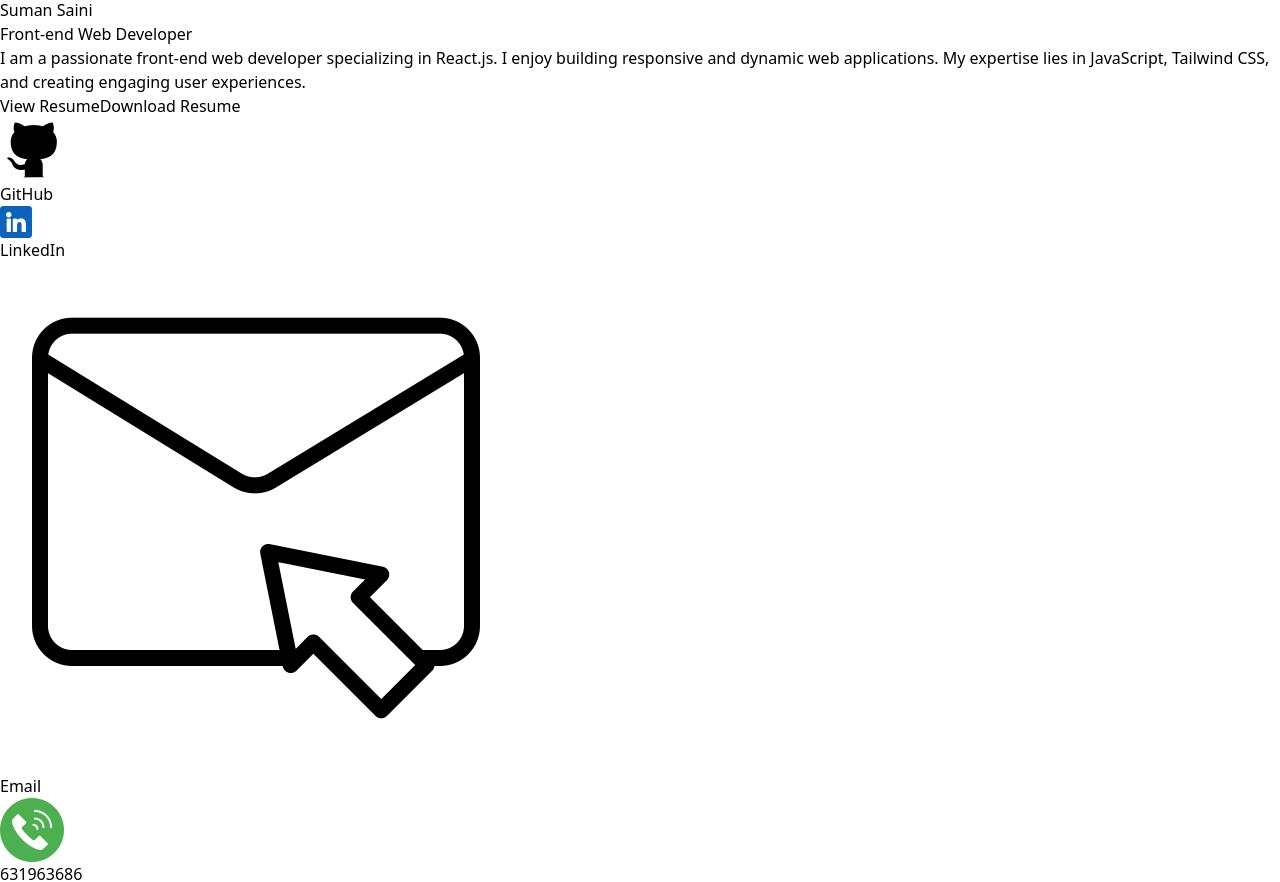
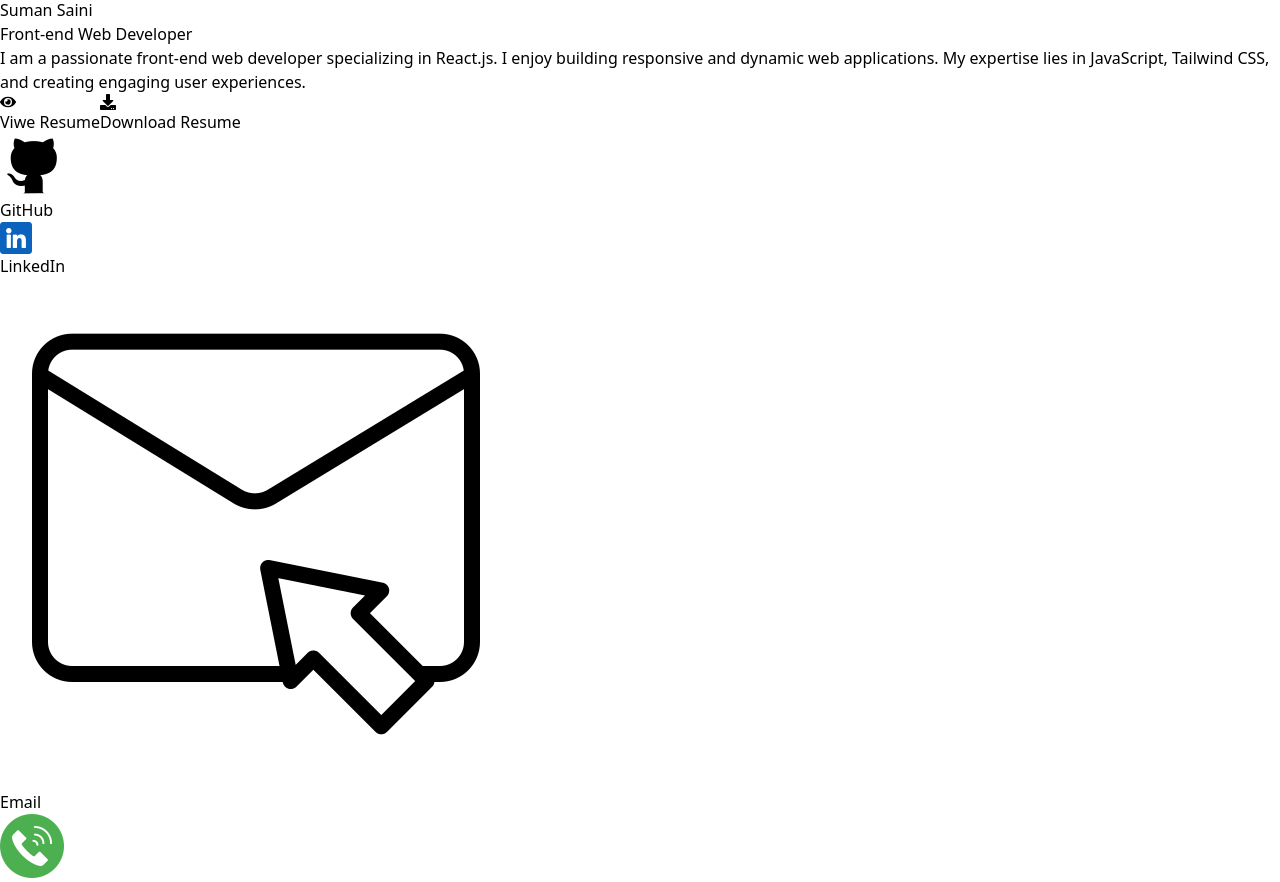
Before and after one commit to sainiSu/portfolio, a React (Vite) app: page / in a window 1280 px wide. Shown: the part 1709-2591 px from the top of the page. Built offline with nearby package versions, Linux system fonts and the light colour scheme.

Commit message:
Updated buttons

```diff
--- a/package.json
+++ b/package.json
@@ -11,7 +11,8 @@
   },
   "dependencies": {
     "react": "^18.3.1",
-    "react-dom": "^18.3.1"
+    "react-dom": "^18.3.1",
+    "react-icons": "^5.5.0"
   },
   "devDependencies": {
     "@eslint/js": "^9.15.0",
--- a/src/components/AboutMe.jsx
+++ b/src/components/AboutMe.jsx
@@ -2,6 +2,8 @@ import githubIcon from "../assets/image/github.png";
 import linkedinIcon from "../assets/image/linked.png";
 import emailIcon from "../assets/image/mail.png";
 import phoneIcon from "../assets/image/phone-call.png";
+import { FaEye , FaDownload } from "react-icons/fa";
+
 
 export default function AboutMe() {
   return (
@@ -28,13 +30,26 @@ export default function AboutMe() {
     <div className="flex justify-center space-x-4 mt-4">
 
     <a href="/Suman Frontend Developer..pdf" target="_blank" rel="noopener noreferrer">
-          <button className="bg-blue-500 text-white text-lg font-bold px-4 py-2 rounded">
-            View Resume
+          <button className="bg-neutral-600 text-white text-lg font-bold px-4 py-2 rounded-md
+                         flex items-center space-x-2
+                         transition duration-300 ease-in-out transform
+                         hover:bg-blue-500 hover:scale-105 active:bg-red-600">
+
+            <FaEye className="inline-block mr-2" />
+
+            <span>Viwe Resume </span>
+
           </button>
         </a>
 
-        <a href="/Suman Frontend Developer..pdf" download><button className="bg-blue-500 text-white text-lg font-bold px-4 py-2 rounded">
-            Download Resume
+        <a href="/Suman Frontend Developer..pdf" download><button className="bg-neutral-600 text-white text-lg font-bold px-4 py-2 rounded-md
+                         flex items-center space-x-2
+                         transition duration-300 ease-in-out transform
+                         hover:bg-blue-500 hover:scale-105 active:bg-red-600">
+
+          <FaDownload className="inline-block mr-2" />
+            <span>Download Resume</span>
+
           </button></a>
 
     </div>
```
Also changed, not shown: 1 other file (tests, documents, lock files or other folders).
